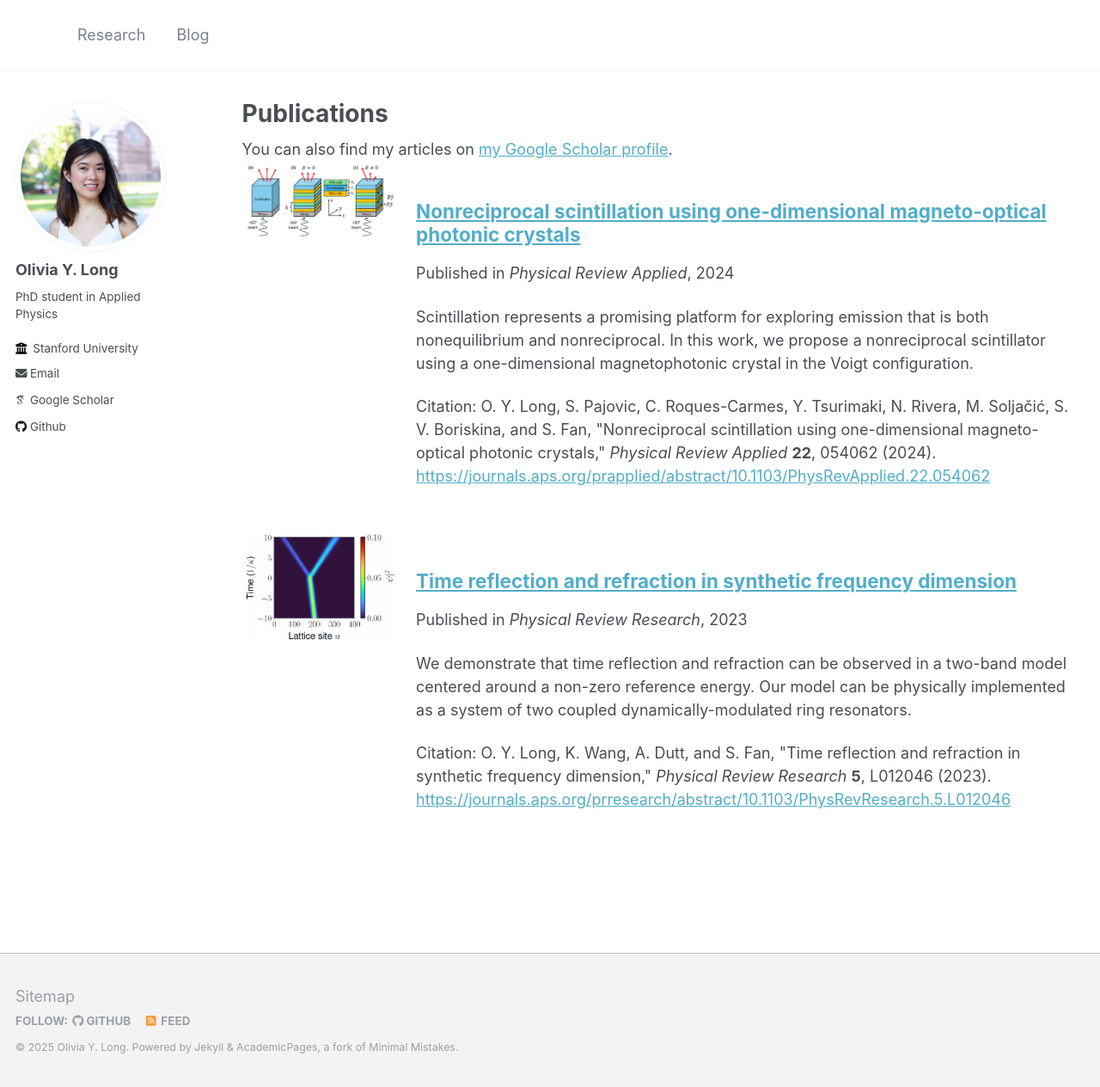
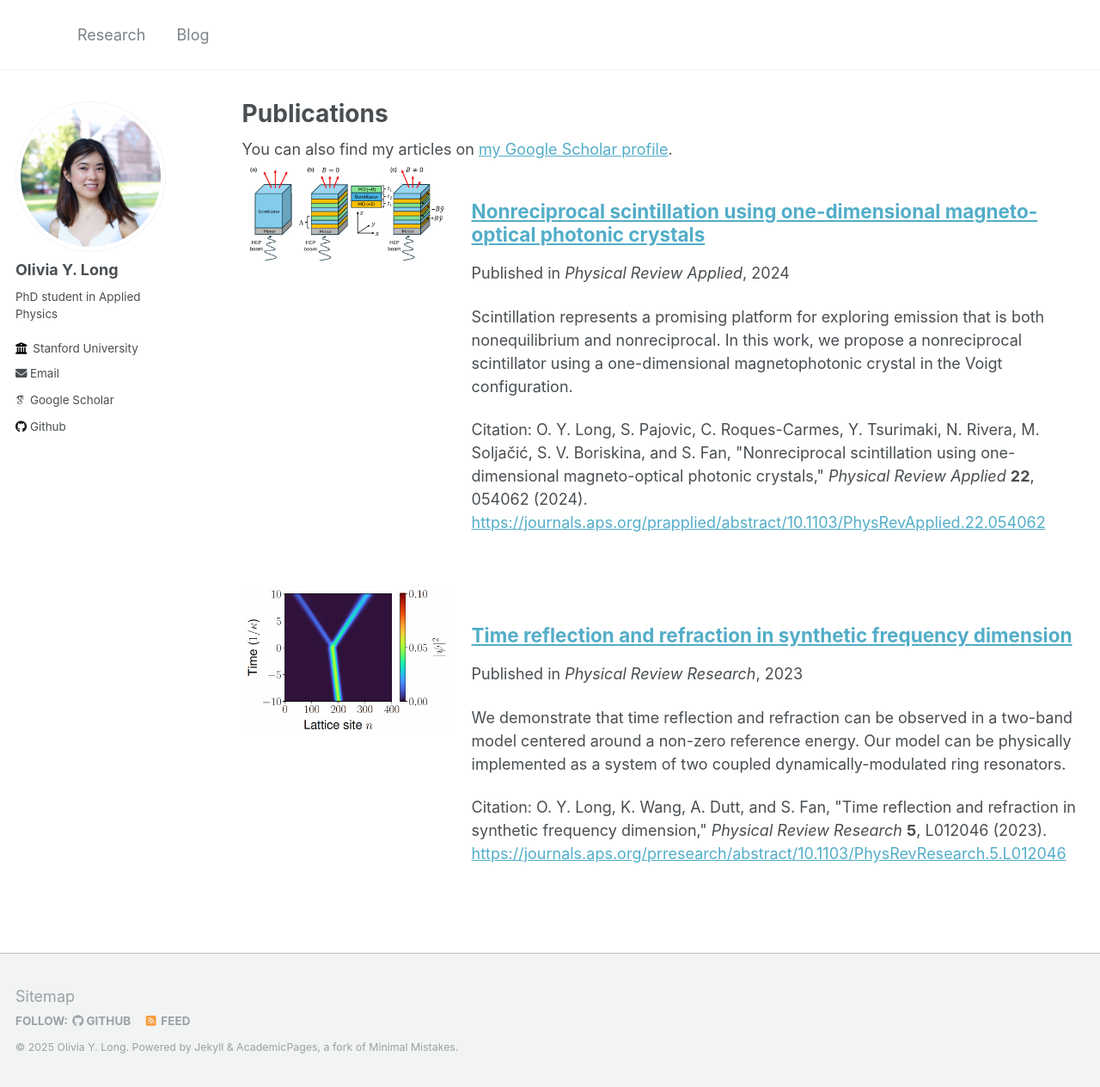
Before and after one commit to oliviaylong/oliviaylong.github.io, a Jekyll site: the page built from _pages/publications.md, in a window 1280 px wide and 1264 px high. Shown: the whole window at 86% size. Built offline with Jekyll 4.4.1, drawn with Linux system fonts in a browser that asks for light colours; some web fonts are replaced.

Commit message:
assets mod2

```diff
--- a/assets/css/main.scss
+++ b/assets/css/main.scss
@@ -40,25 +40,27 @@
 @import "vendor/magnific-popup/magnific-popup";
 @import "print";
 
-.teaser-left .archive__item-teaser {
-    flex: 0 0 180px;     /* Image block gets 180px width */
-    max-width: 180px;
+.teaser-left .teaser-text-wrapper {
+    display: flex;
+    gap: 1.5rem;
+    align-items: flex-start;
+    margin-bottom: 2rem;
   }
 
-.teaser-left .teaser-text-wrapper {
-    display: flex;
-    gap: 1.25rem;
-    align-items: flex-start;
-    margin-bottom: 1.5rem;
+  .teaser-left .archive__item-teaser {
+    flex: 0 0 240px;
+    max-width: 240px;
   }
 
-  .archive__item-teaser img {
+  .teaser-left .archive__item-teaser img {
     width: 100%;
     height: auto;
+    display: block;
+    object-fit: contain; /* use "cover" if you want uniform crop */
     border-radius: 4px;
-    object-fit: cover;
   }
 
-  .archive__item-text {
+  .teaser-left .archive__item-text {
     flex: 1;
+    min-width: 0;
   }
```
